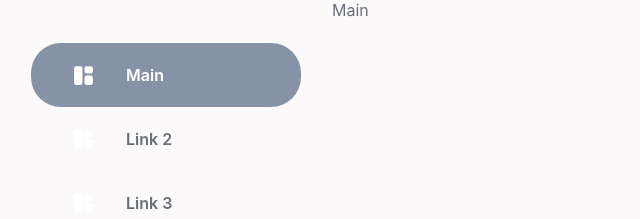
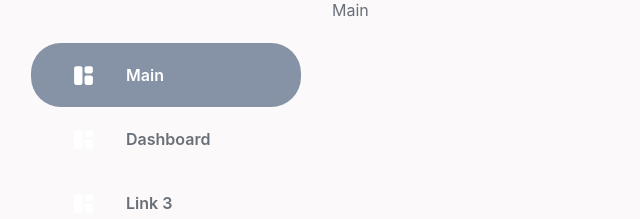
Before and after one commit to Desp0o/movie-quiz, a React (Vite) app: page /#/ in a window 1280 px wide. Shown: the top 219 px of the page, without its empty margins (0-640 px from the left). Built offline with nearby package versions, Linux system fonts and the light colour scheme.

Commit message:
create dashboard page and test navbar actions

```diff
--- a/src/App.tsx
+++ b/src/App.tsx
@@ -1,6 +1,7 @@
 import { Routes, Route } from "react-router-dom"
 import Main from "./pages/Main"
 import Navbar from "./components/navbar/Navbar"
+import Dashboard from "./pages/Dashboard"
 
 function App() {
 
@@ -9,6 +10,7 @@ function App() {
     <Navbar />
       <Routes>
         <Route path="/" element={<Main />} />
+        <Route path="/pages/Dashboard" element={<Dashboard />} />
       </Routes>
     </div>
   )
--- a/src/components/navbar/Navbar.tsx
+++ b/src/components/navbar/Navbar.tsx
@@ -1,9 +1,8 @@
-import React, { useState } from "react";
+import React from "react";
 import NavLink from "./NavLink";
 import DashboardIconSVG from "../SVGS/DashboardIconSVG";
 
 const NavBar: React.FC = () => {
-  const [activeLink, setActiveLink] = useState("");
 
   return (
     <div className="navbar">
@@ -14,8 +13,8 @@ const NavBar: React.FC = () => {
       />
       <NavLink
         icon={<DashboardIconSVG />}
-        linkName="Link 2"
-        path="/link2"
+        linkName="Dashboard"
+        path="/pages/Dashboard"
 
       />
       <NavLink
--- /dev/null
+++ b/src/pages/Dashboard.tsx
@@ -0,0 +1,18 @@
+import { useEffect } from 'react'
+import { useDispatch } from 'react-redux'
+import { setLinkName } from '../redux/LinkSlicer'
+
+const Dashboard = () => {
+
+    const dispatch = useDispatch()
+
+    useEffect(()=>{
+        dispatch(setLinkName("Dashboard"))
+    },[])
+
+  return (
+    <div>Dashboard</div>
+  )
+}
+
+export default Dashboard
--- a/src/pages/Main.tsx
+++ b/src/pages/Main.tsx
@@ -1,5 +1,5 @@
 import { useEffect } from "react"
-import { useDispatch, useSelector } from "react-redux"
+import { useDispatch } from "react-redux"
 import { setLinkName } from "../redux/LinkSlicer"
 
 const Main = () => {
```
